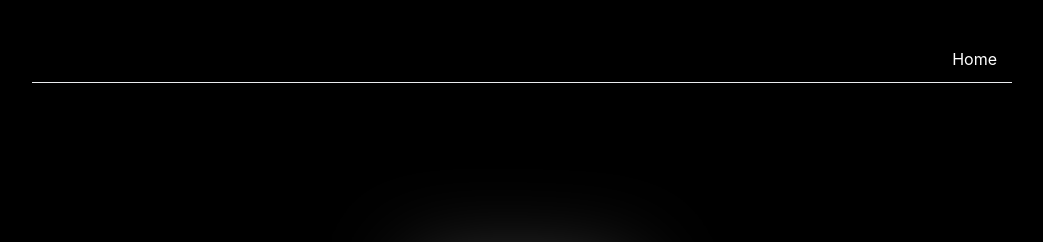
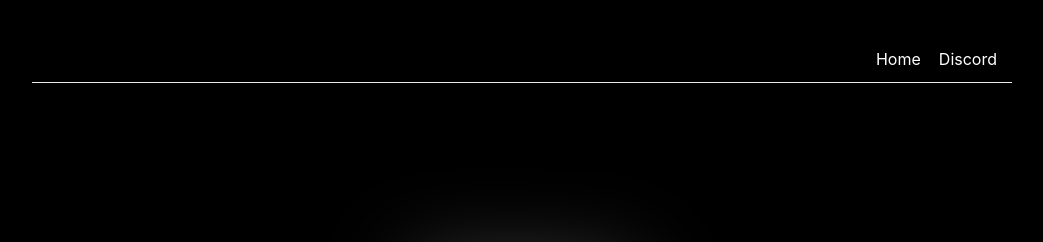
Before and after one commit to feyroozecode/786.world, a Jekyll site: the page built from README.md, in a window 1280 px wide. Shown: the top 242 px of the page, without its empty margins (118-1161 px from the left). Built offline with Jekyll 4.4.1, drawn with Linux system fonts in a browser that asks for light colours; our own code applies the rules of GitHub Pages for plain Markdown files; comment, search, counter and statistics services are not loaded.

Commit message:
Update default.html

```diff
--- a/_layouts/default.html
+++ b/_layouts/default.html
@@ -38,6 +38,7 @@
 	</div>
         <ul id="links" class="links" style="float: right; display: none; padding: 5px;">
 	  <li class="link"><a href="{{ site.baseurl }}/">Home</a></li>
+    	  <li class="link"><a href="https://discord.gg/dybMMCDRHN">Discord</a></li>
 	</span>
       </h1>
       {% endif %}
```
